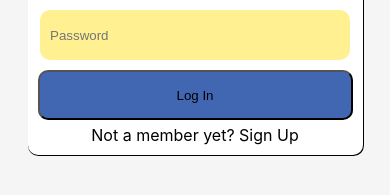
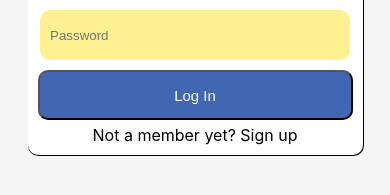
Before and after one commit to geeksnet22/facebook-clone, a React (Create React App) app: page / in a window 390 px wide. Shown: the part 395-590 px from the top of the page. Built offline with nearby package versions, Linux system fonts and the light colour scheme; no server answers.

Commit message:
change text style used for registering user

```diff
--- a/src/components/Login.css
+++ b/src/components/Login.css
@@ -35,6 +35,8 @@
 }
 
 .login > form > button {
+    color: #ffffff;
+    font-size: 15px;
     margin: 5px 0;
     width: 365px;
     height: 50px;
@@ -42,7 +44,7 @@
     background-color: #4267B2;
 }
 
-.login > form > p:hover {
+.login > form > p > span:hover {
     cursor: pointer;
     background-color: whitesmoke;
     text-decoration: underline;
@@ -51,20 +53,9 @@
 @media only screen and (max-width: 500px) {
     .login > form > input {
         width: 300px;
-        height: 50px;
-        outline: none;
-        margin: 5px 0;
-        padding-left: 10px;
-        border-radius: 10px;
-        border: none;
-        background-color: #FFF192;
     }
 
     .login > form > button {
-        margin: 5px 0;
         width: 315px;
-        height: 50px;
-        border-radius: 10px;
-        background-color: #4267B2;
     }
 }
--- a/src/components/Login.js
+++ b/src/components/Login.js
@@ -60,7 +60,7 @@ function Login() {
                 <input type="email" placeholder="Email" value={email} onChange={e => setEmail(e.target.value)} />
                 <input type="password" placeholder="Password" value={password} onChange={e => setPassword(e.target.value)} />
                 <button type="submit" onClick={signin}>Log In</button>
-                <p onClick={register}>Not a member yet? Sign Up</p>
+                <p>Not a member yet? <span onClick={register}>Sign up</span></p>
             </form>
         </div>
     )
```
